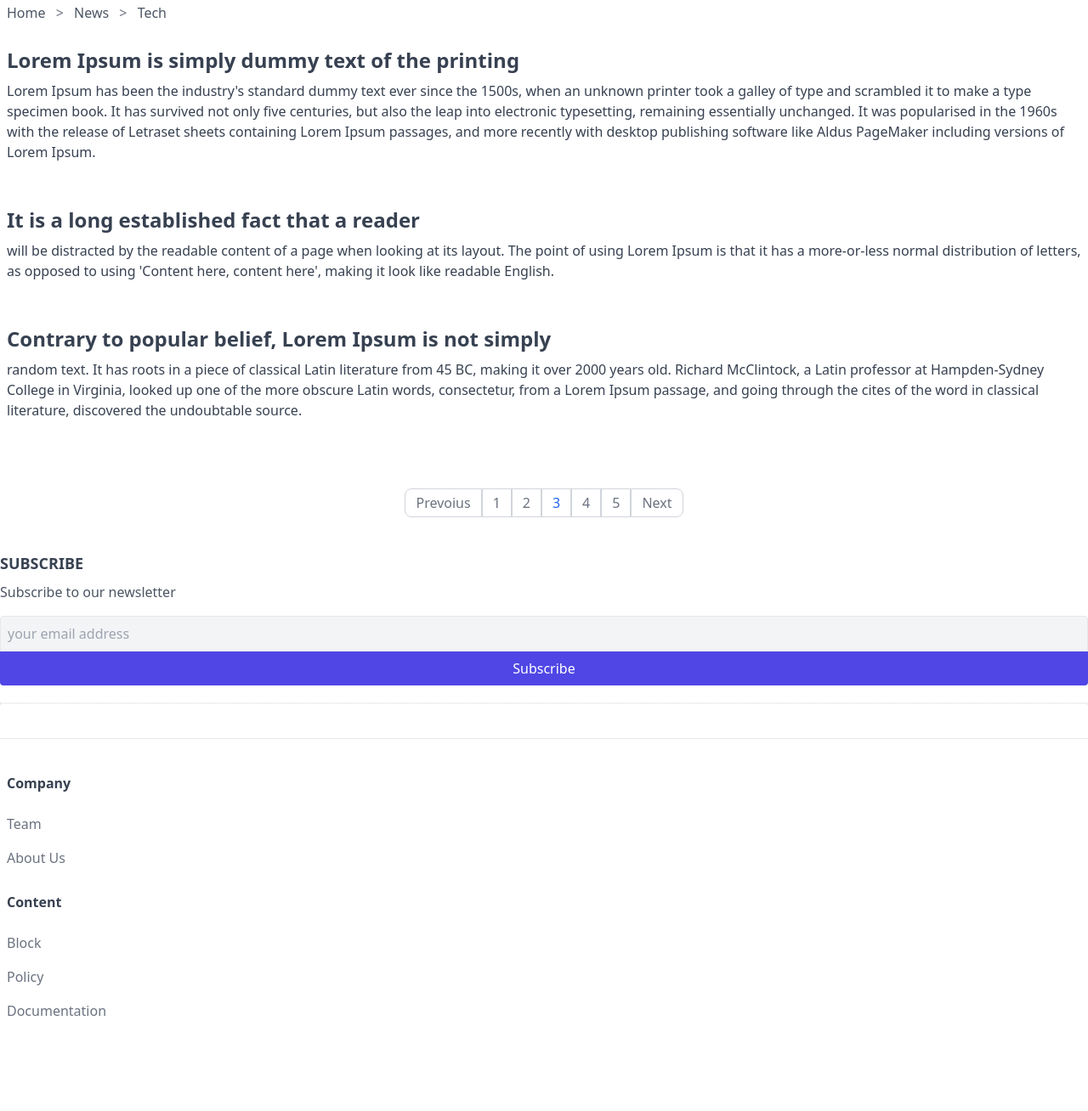
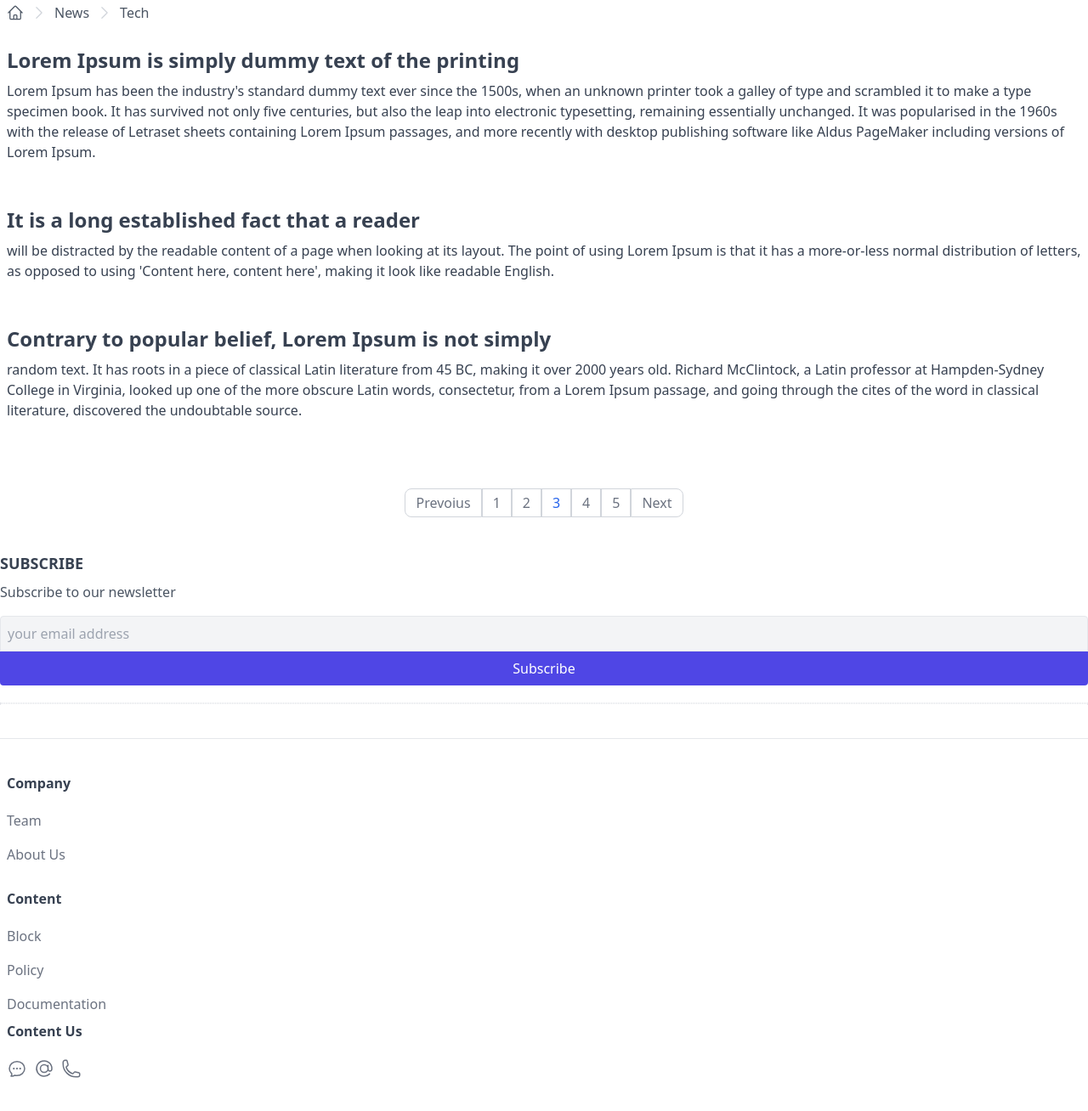
Before and after one commit to roman-gravit/TailwindCSS, a website: page index.html in a window 1280 px wide. Shown: the part 64-1372 px from the top of the page at 85% size. Before the commit the page ends 1314 px from the top, so only its background shows below. Drawn offline with nearby package versions, Linux system fonts and the light colour scheme; files that its build step writes are made by us from their sources.

Commit message:
Lesson8. Icons.

```diff
--- a/index.html
+++ b/index.html
@@ -27,11 +27,23 @@
 	<main>
 		<!-- breadcrumb -->
 		<div class="px-2 flex items-center">
-			<div class="py-4 overflow-y-auto whitespace-nowrap">
-				<a  class="text-gray-600 hover:text-gray-900" href="#">Home</a>
-				<span class="mx-2 text-gray-500">&gt;</span>
+			<div class="py-4 overflow-y-auto flex items-center whitespace-nowrap">
+				<a  class="text-gray-600 hover:text-gray-900" href="#">
+					<svg xmlns="http://www.w3.org/2000/svg" fill="none" viewBox="0 0 24 24" stroke-width="1.5" stroke="currentColor" class="w-5 h-5">
+						<path stroke-linecap="round" stroke-linejoin="round" d="m2.25 12 8.954-8.955c.44-.439 1.152-.439 1.591 0L21.75 12M4.5 9.75v10.125c0 .621.504 1.125 1.125 1.125H9.75v-4.875c0-.621.504-1.125 1.125-1.125h2.25c.621 0 1.125.504 1.125 1.125V21h4.125c.621 0 1.125-.504 1.125-1.125V9.75M8.25 21h8.25" />
+					</svg>
+				</a>
+				<span class="mx-2 text-gray-300">
+					<svg xmlns="http://www.w3.org/2000/svg" fill="none" viewBox="0 0 24 24" stroke-width="1.5" stroke="currentColor" class="w-5 h-5">
+						<path stroke-linecap="round" stroke-linejoin="round" d="m8.25 4.5 7.5 7.5-7.5 7.5" />
+					  </svg>
+				</span>
 				<a  class="text-gray-600 hover:text-gray-900" href="#">News</a>
-				<span class="mx-2 text-gray-500">&gt;</span>
+				<span class="mx-2 text-gray-300">
+					<svg xmlns="http://www.w3.org/2000/svg" fill="none" viewBox="0 0 24 24" stroke-width="1.5" stroke="currentColor" class="w-5 h-5">
+						<path stroke-linecap="round" stroke-linejoin="round" d="m8.25 4.5 7.5 7.5-7.5 7.5" />
+					  </svg>
+				</span>
 				<a  class="text-gray-600 hover:text-gray-900" href="#">Tech</a>
 			</div>
 		</div>
@@ -107,7 +119,7 @@
 	<footer class="border-t mt-10 py-10 px-2">
 		<div>
 			<div class="mb-5">
-				<h6 class="font-semibold text-gray-700 mb-4">Company</h6>
+				<h6 class="font-semibold text-gray-700 mb-3">Company</h6>
 				<ul>
 					<li>
 						<a class="footer-link" href="#">Team</a>
@@ -119,7 +131,7 @@
 			</div>
 
 			<div>
-				<h6 class="font-semibold text-gray-700 mb-4">Content</h6>
+				<h6 class="font-semibold text-gray-700 mb-3">Content</h6>
 				<ul>
 					<li>
 						<a class="footer-link" href="#">Block</a>
@@ -133,6 +145,33 @@
 				</ul>
 			</div>
 
+			<div>
+				<h6 class="font-semibold text-gray-700 mb-3">Content Us</h6>
+				<ul class="flex">
+					<li class="mr-2">
+						<a class="footer-link" href="#">
+							<svg xmlns="http://www.w3.org/2000/svg" fill="none" viewBox="0 0 24 24" stroke-width="1.5" stroke="currentColor" class="w-6 h-6">
+								<path stroke-linecap="round" stroke-linejoin="round" d="M8.625 12a.375.375 0 1 1-.75 0 .375.375 0 0 1 .75 0Zm0 0H8.25m4.125 0a.375.375 0 1 1-.75 0 .375.375 0 0 1 .75 0Zm0 0H12m4.125 0a.375.375 0 1 1-.75 0 .375.375 0 0 1 .75 0Zm0 0h-.375M21 12c0 4.556-4.03 8.25-9 8.25a9.764 9.764 0 0 1-2.555-.337A5.972 5.972 0 0 1 5.41 20.97a5.969 5.969 0 0 1-.474-.065 4.48 4.48 0 0 0 .978-2.025c.09-.457-.133-.901-.467-1.226C3.93 16.178 3 14.189 3 12c0-4.556 4.03-8.25 9-8.25s9 3.694 9 8.25Z" />
+							  </svg>
+						</a>
+					</li>
+					<li class="mr-2">
+						<a class="footer-link" href="#">
+							<svg xmlns="http://www.w3.org/2000/svg" fill="none" viewBox="0 0 24 24" stroke-width="1.5" stroke="currentColor" class="w-6 h-6">
+								<path stroke-linecap="round" stroke-linejoin="round" d="M16.5 12a4.5 4.5 0 1 1-9 0 4.5 4.5 0 0 1 9 0Zm0 0c0 1.657 1.007 3 2.25 3S21 13.657 21 12a9 9 0 1 0-2.636 6.364M16.5 12V8.25" />
+							  </svg>
+						</a>
+					</li>
+					<li>
+						<a class="footer-link" href="#">
+							<svg xmlns="http://www.w3.org/2000/svg" fill="none" viewBox="0 0 24 24" stroke-width="1.5" stroke="currentColor" class="w-6 h-6">
+								<path stroke-linecap="round" stroke-linejoin="round" d="M2.25 6.75c0 8.284 6.716 15 15 15h2.25a2.25 2.25 0 0 0 2.25-2.25v-1.372c0-.516-.351-.966-.852-1.091l-4.423-1.106c-.44-.11-.902.055-1.173.417l-.97 1.293c-.282.376-.769.542-1.21.38a12.035 12.035 0 0 1-7.143-7.143c-.162-.441.004-.928.38-1.21l1.293-.97c.363-.271.527-.734.417-1.173L6.963 3.102a1.125 1.125 0 0 0-1.091-.852H4.5A2.25 2.25 0 0 0 2.25 4.5v2.25Z" />
+							  </svg>
+						</a>
+					</li>
+				</ul>
+			</div>
+
 		</div>
 	</footer>
 
```
